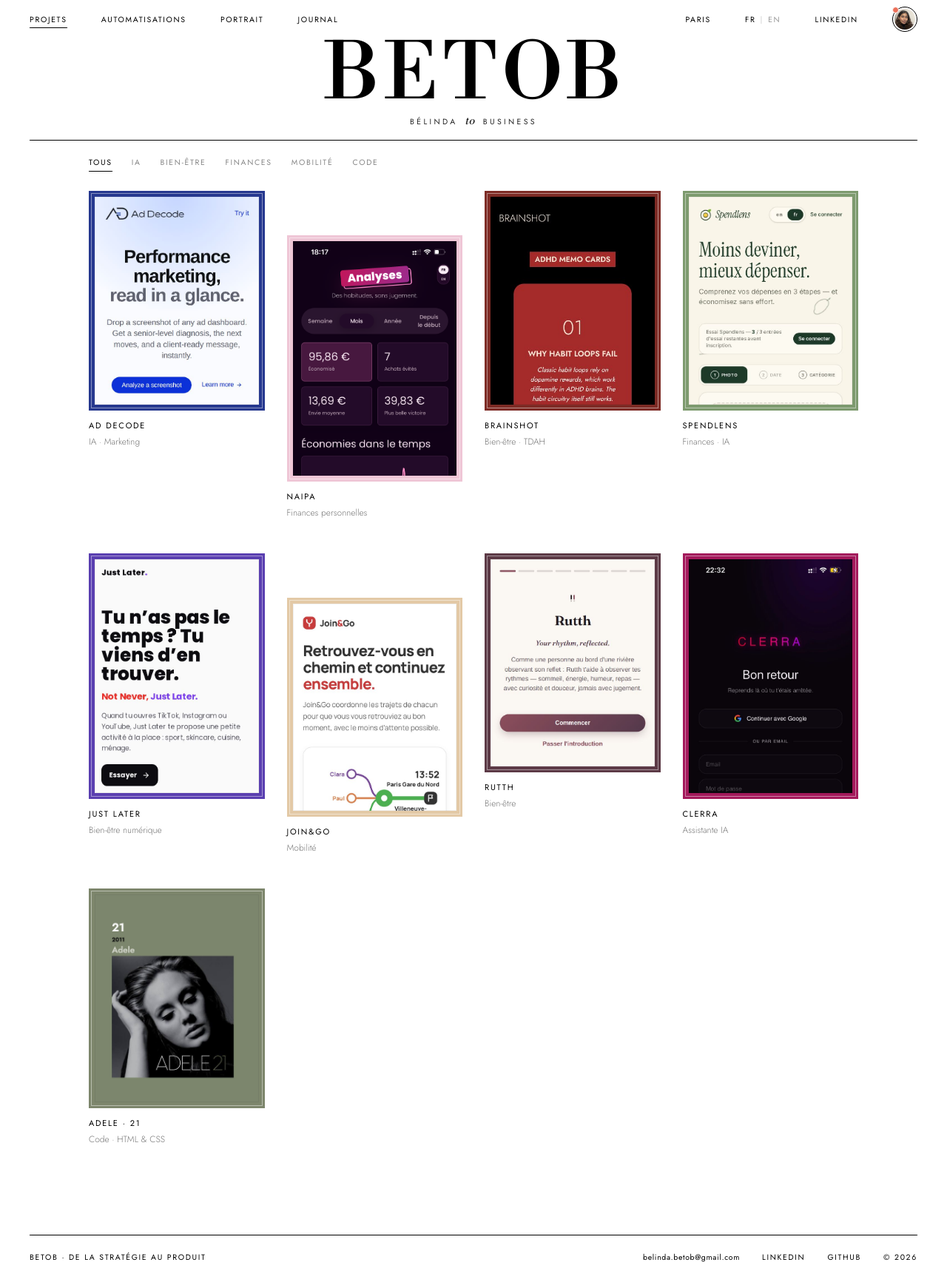
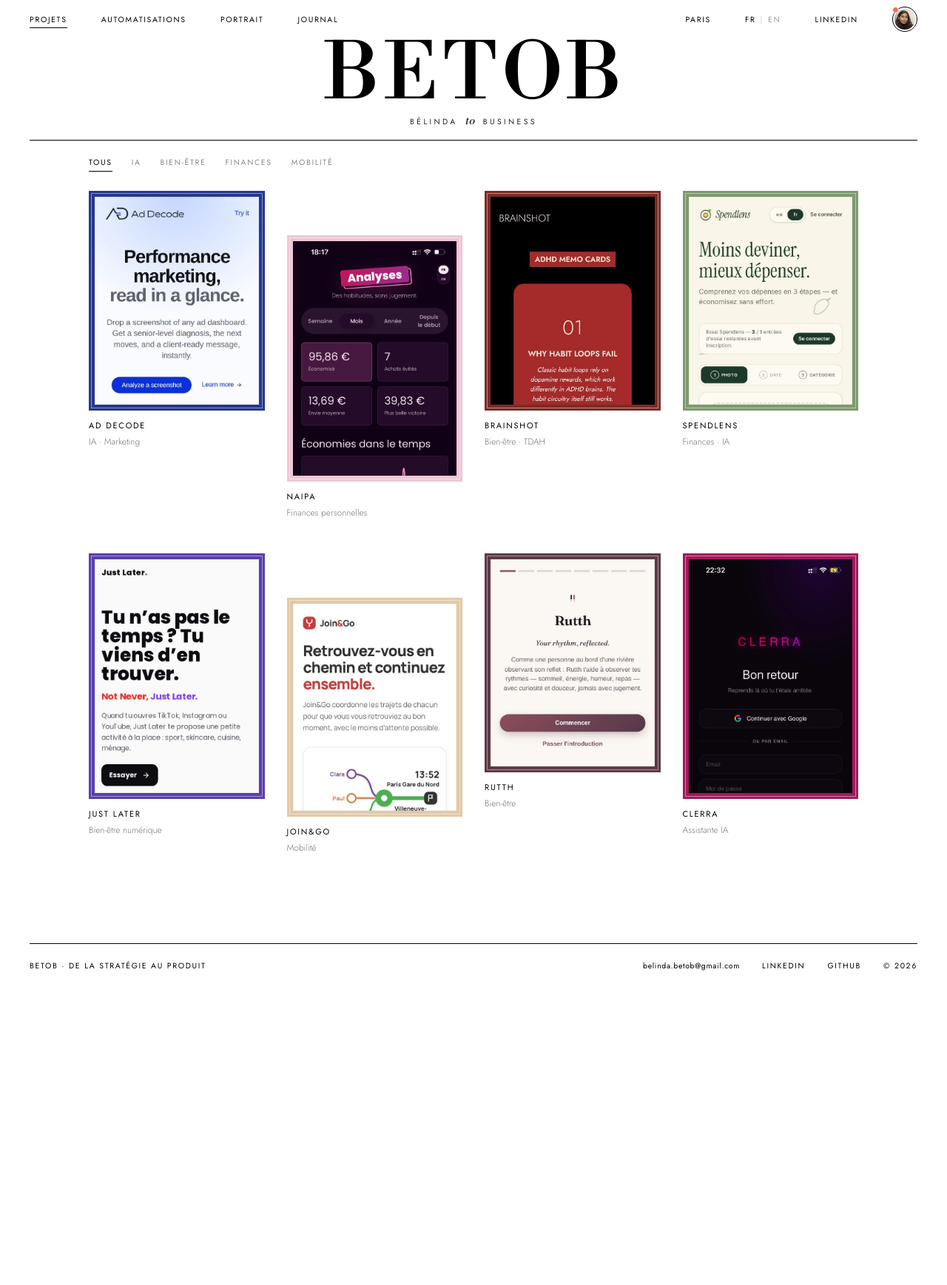
Before and after one commit to Belindaca/Belindaca.github.io, a plain HTML site: page index.html in a window 1280 px wide. Shown: the whole page at 74% size. After the commit the page ends 1343 px from the top, so only its background shows below. Drawn offline with nearby package versions, Linux system fonts and the light colour scheme.

Commit message:
Masque le projet Adele pour le moment
Co-Authored-By: Claude Opus 5.5 <noreply@anthropic.com>
Claude-Session: https://claude.ai/code/session_01E2omZNvMq8a6ti7oh1XrSp

```diff
--- a/index.html
+++ b/index.html
@@ -327,7 +327,7 @@ footer a,footer span{white-space:nowrap}
 </footer>
 
 <script>
-const P = [
+const P_ALL = [
  {
   "id": "addecode",
   "n": "Ad Decode",
@@ -517,6 +517,7 @@ const P = [
  },
  {
   "id": "adele",
+  "hidden": true,
   "n": "Adele · 21",
   "cat": "Code · HTML & CSS",
   "bg": "#7d866c",
@@ -540,6 +541,7 @@ const P = [
   }
  }
 ];
+const P = P_ALL.filter(p=>!p.hidden);
 const PHOTO = "captures/portrait.jpg";
 const T = {
  fr:{projects:"Projets",automations:"Automatisations",maison:"Portrait",tagline:"BetoB · De la stratégie au produit",
@@ -611,7 +613,7 @@ function applyFilter(first,anim=true){
   });
 }
 function renderFilters(){
-  const keys=["all","ia","bien","fin","mob","code"];
+  const keys=["all","ia","bien","fin","mob","code"].filter(k=>k==="all"||P.some(p=>p.tags.includes(k)));
   fl.innerHTML=keys.map(k=>`<button data-f="${k}" class="${k===filter?"on":""}">${t(k)}</button>`).join("");
   fl.querySelectorAll("button").forEach(b=>b.onclick=()=>{filter=b.dataset.f; renderFilters(); applyFilter(false);});
 }
```
